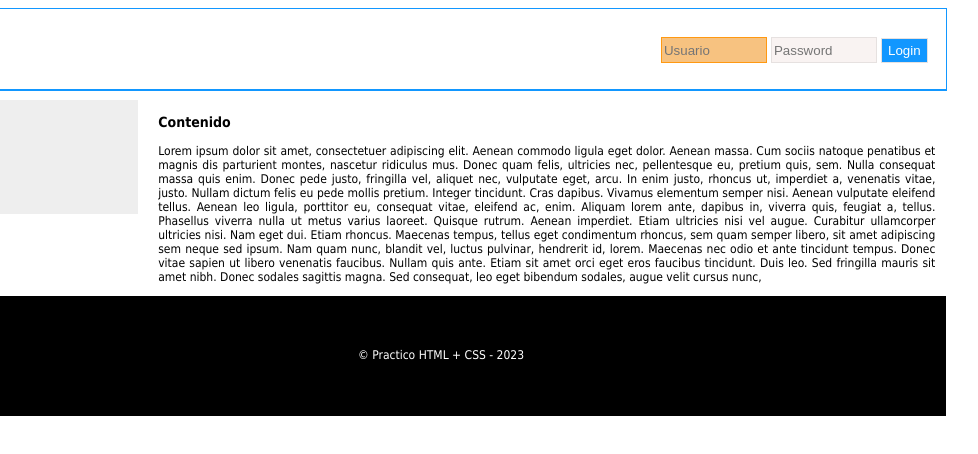
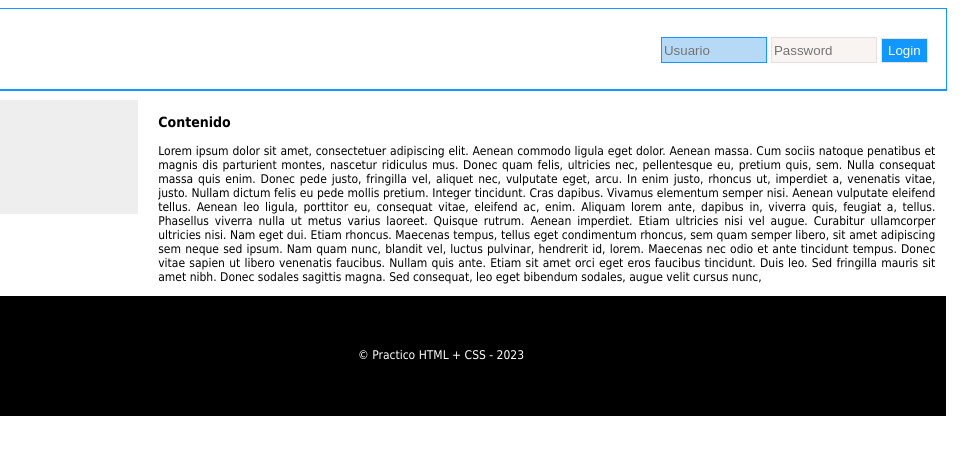
Before and after one commit to nchavezo/PracticoHTML_CSS, a plain HTML site: page index.html in a window 1280 px wide. In both pictures the pointer is over the input "Usuario". Shown: the full height of the page, 199-1177 px from the left. Drawn offline with Linux system fonts and the light colour scheme.

Commit message:
Cambio color input

```diff
--- a/css/main.css
+++ b/css/main.css
@@ -35,8 +35,8 @@ body {
 }
 
 .contenedor header .login table tr td input:hover {
-    border: 1px solid #FF9912;
-    background-color: #f7c280;
+    border: 1px solid #1297FF;
+    background-color: #B6D9F5;
 }
 
 .contenedor header .login table tr td button {
```
